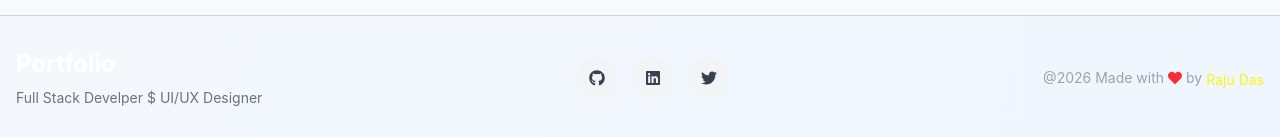
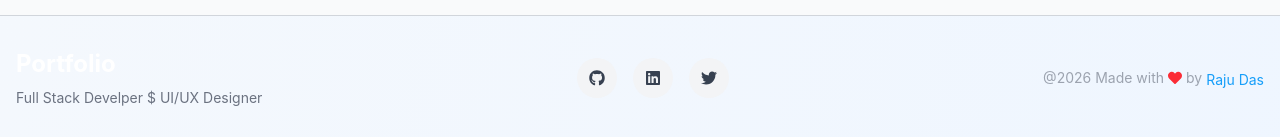
Before and after one commit to Rajudas575/my-portfolio, a React (Vite) app: page / in a window 1280 px wide. Shown: the part 4712-4849 px from the top of the page. Built offline with nearby package versions, Linux system fonts and the light colour scheme.

Commit message:
fix:footer text color

```diff
--- a/src/components/Footer/Footer.jsx
+++ b/src/components/Footer/Footer.jsx
@@ -54,13 +54,12 @@ const Footer = ({ darkMode }) => {
             </a>
           </div>
           <div className="text-center md:text-right">
-              <p className="text-sm flex items-center justify-end
+            <p
+              className="text-sm flex items-center justify-end
               gap-1 text-[#6b7280] dark:text-[#9ca3af]">
-                @{currenYear} Made with <FaHeart className="text-red-500"/>
-                by <span className="mt-1 text-[#f9f516]">
-                    Raju Das
-                </span>
-              </p>
+              @{currenYear} Made with <FaHeart className="text-red-500" />
+              by <span className="mt-1 text-[#169ef9]">Raju Das</span>
+            </p>
           </div>
         </div>
       </div>
```
